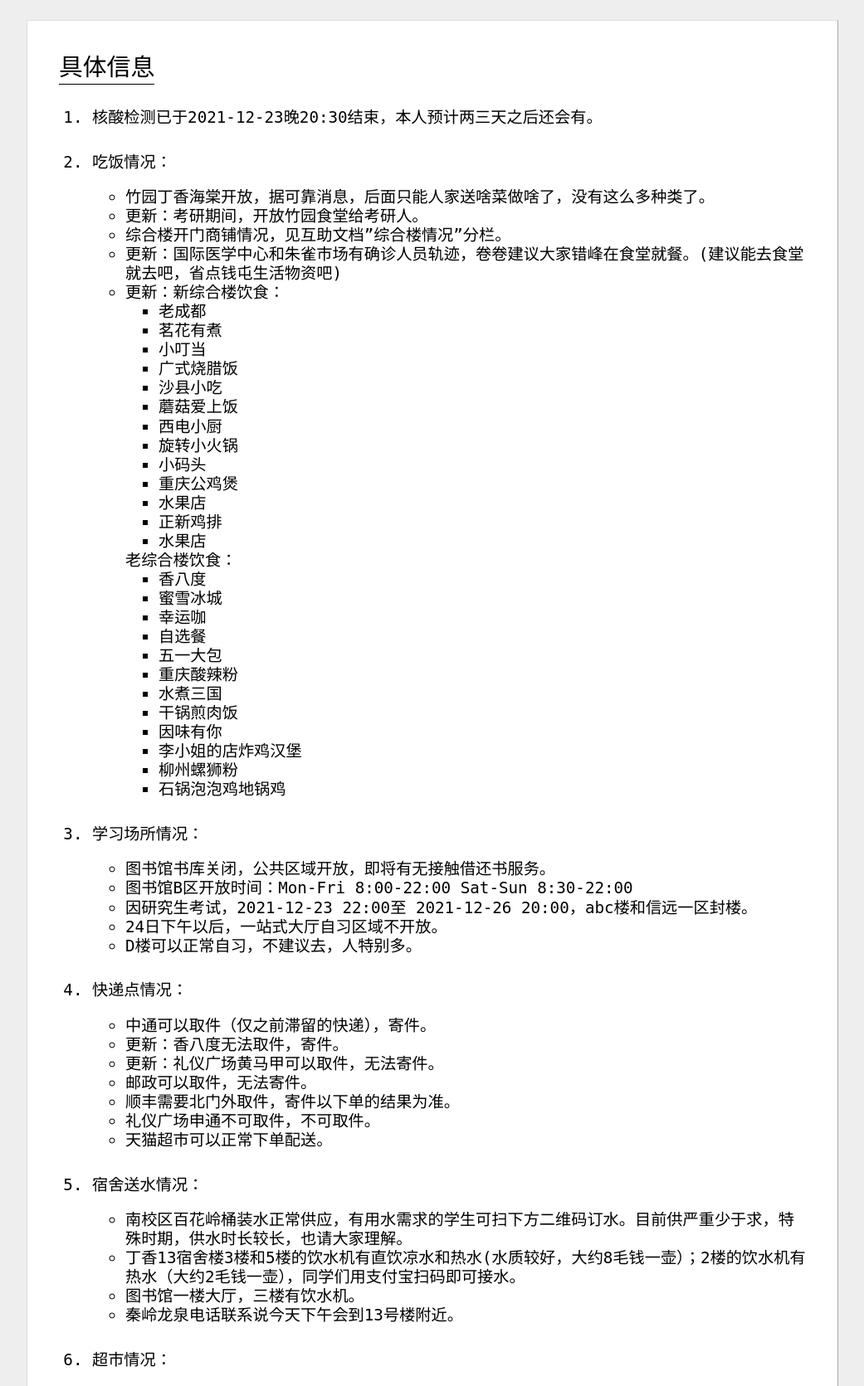
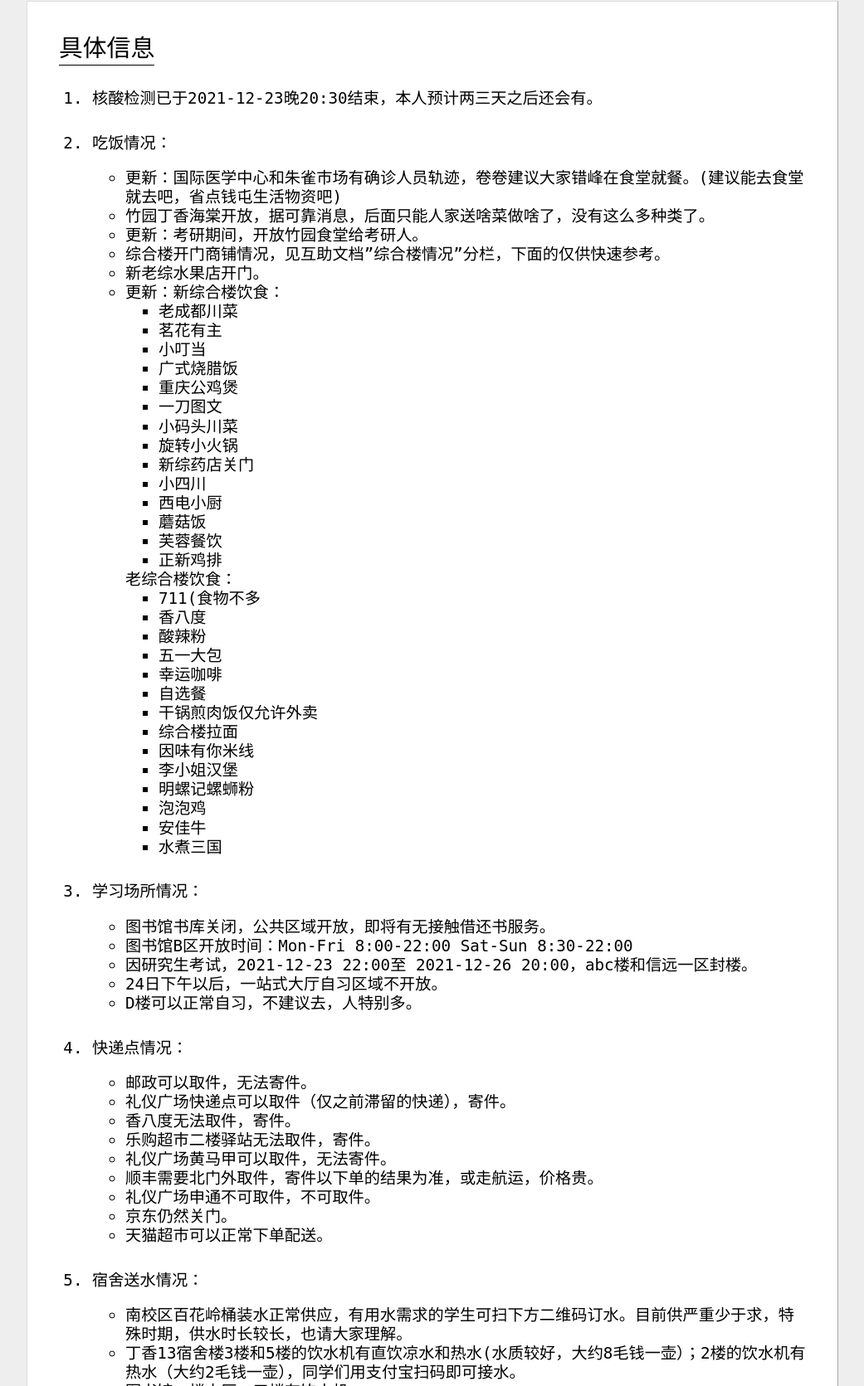
Before and after one commit to BenderBlog/benderblog.github.io, a plain HTML site: page SpiritFlown.html in a window 1280 px wide. Shown: the part 1129-2800 px from the top of the page at 83% size, without its empty margins (119-1160 px from the left). Drawn offline with Linux system fonts and the light colour scheme; a web font is replaced by a local one.

Commit message:
Update SpiritFlown.html

```diff
--- a/SpiritFlown.html
+++ b/SpiritFlown.html
@@ -16,7 +16,7 @@
     <p align="center" style="font-size:50px"><b>西电疫情互助文档整理</b></p>
 
     <article>
-    <h1>最近更新 2021-12-24 12:00</h1>
+    <h1>最近更新 2021-12-24 15:00</h1>
     <p>
         SuperBart 根据互助文档整理
         感谢：<a href="https://www.moefactory.com/"  target="_blank">Robotxm</a>，卷卷，可爱的诗人姐姐，对策府库的咕咕咕，<a href="https://ste.xidian.edu.cn/" target="_blank">通信工程学院</a>，西电网管会
@@ -24,10 +24,10 @@
     <p>
         有人说腾讯文档加载慢，希望纯html能加载快一点。<br>
         顺便利用github的历史保存功能，给这段历史存档。<br>
-        校外人士不要张扬，谢谢。
+        Licensed Under CC-BY-SA 4.0.
     </p>
     <p>
-        <a href="https://docs.qq.com/sheet/DWmttV0hZbFFYQmVv?tab=BB08J2">互助文档</a></p><br>
+        <a href="https://docs.qq.com/sheet/DWmttV0hZbFFYQmVv?tab=BB08J2">互助文档</a></p>
         <a href="https://docs.qq.com/doc/DSWtNQnRBbXdxakhR">写下你关于西电的故事</a></p>
     </p>
     </article>
@@ -60,40 +60,44 @@
         <li>
             <p>吃饭情况：</p>
             <ul>
+                <li>更新：国际医学中心和朱雀市场有确诊人员轨迹，卷卷建议大家错峰在食堂就餐。(建议能去食堂就去吧，省点钱屯生活物资吧)
                 <li>竹园丁香海棠开放，据可靠消息，后面只能人家送啥菜做啥了，没有这么多种类了。</li>
                 <li>更新：考研期间，开放竹园食堂给考研人。</li>
-                <li>综合楼开门商铺情况，见互助文档”综合楼情况”分栏。</li>
-                <li>更新：国际医学中心和朱雀市场有确诊人员轨迹，卷卷建议大家错峰在食堂就餐。(建议能去食堂就去吧，省点钱屯生活物资吧)
+                <li>综合楼开门商铺情况，见互助文档”综合楼情况”分栏，下面的仅供快速参考。</li>
+                <li>新老综水果店开门。
                 <li>更新：新综合楼饮食：
                     <ul>
-                        <li>老成都
-                        <li>茗花有煮
+                        <li>老成都川菜
+                        <li>茗花有主
                         <li>小叮当
                         <li>广式烧腊饭
-                        <li>沙县小吃
-                        <li>蘑菇爱上饭
+                        <li>重庆公鸡煲
+                        <li>一刀图文
+                        <li>小码头川菜
+                        <li>旋转小火锅
+                        <li>新综药店关门
+                        <li>小四川
                         <li>西电小厨
-                        <li>旋转小火锅
-                        <li>小码头
-                        <li>重庆公鸡煲
-                        <li>水果店
+                        <li>蘑菇饭
+                        <li>芙蓉餐饮
                         <li>正新鸡排
-                        <li>水果店
                     </ul>
                     老综合楼饮食：
                     <ul>
+                        <li>711(食物不多
                         <li>香八度
-                        <li>蜜雪冰城
-                        <li>幸运咖
+                        <li>酸辣粉
+                        <li>五一大包
+                        <li>幸运咖啡
                         <li>自选餐
-                        <li>五一大包
-                        <li>重庆酸辣粉
+                        <li>干锅煎肉饭仅允许外卖
+                        <li>综合楼拉面
+                        <li>因味有你米线
+                        <li>李小姐汉堡
+                        <li>明螺记螺蛳粉
+                        <li>泡泡鸡
+                        <li>安佳牛
                         <li>水煮三国
-                        <li>干锅煎肉饭
-                        <li>因味有你
-                        <li>李小姐的店炸鸡汉堡
-                        <li>柳州螺狮粉
-                        <li>石锅泡泡鸡地锅鸡
                     </ul>
                 </li>
             </ul>
@@ -111,12 +115,14 @@
         <li>
             <p>快递点情况：</p>
             <ul>
-                <li>中通可以取件（仅之前滞留的快递），寄件。
-                <li>更新：香八度无法取件，寄件。
-                <li>更新：礼仪广场黄马甲可以取件，无法寄件。
                 <li>邮政可以取件，无法寄件。
-                <li>顺丰需要北门外取件，寄件以下单的结果为准。
+                <li>礼仪广场快递点可以取件（仅之前滞留的快递），寄件。
+                <li>香八度无法取件，寄件。
+                <li>乐购超市二楼驿站无法取件，寄件。
+                <li>礼仪广场黄马甲可以取件，无法寄件。
+                <li>顺丰需要北门外取件，寄件以下单的结果为准，或走航运，价格贵。
                 <li>礼仪广场申通不可取件，不可取件。
+                <li>京东仍然关门。
                 <li>天猫超市可以正常下单配送。
             </ul>
         </li>
@@ -149,23 +155,38 @@
                 <li>更新：老综图文快印开门。
                 <li>丁香13打印店、新综夏之恋、老综金艺、金创快印、新综里壹刀图文、老综图文快印开门。
                 <li>应急打印，可查看互助表格联系方式。
-
+                <li>偏题：新综合楼晨光文具店开门。
             </ul>
         </li>
         <li>
             <p>生活情况：</p>
             <ul>
-                <li>审美、美域理发店、世纪宠儿、丝域美发开门。
-                <li>新老综合楼药店全部开门。
-                <li>浣熊洗衣暂停取送服务。
-                <li>电脑维修未开门。
+                <li>南方剪发关门。其余剪发店应该全部开门。
+                <li>新综科达眼镜开门。
+                <li>老综药店开门，新综药店关门。
+                <li>浣熊洗衣暂停取送服务，老综干洗店关门。
+                <li>新综电脑维修未开门，老综电脑维修和联想关门。
+                <li>博远健身关门。
             </ul>
         </li>
     </ol>
+    如有疏忽，请您原谅。
     <p>
-    如有疏忽，请您原谅。<br>
-    别苦着脸了，幽幽子一定会在冥冥中保佑我们的:-)
+    </article>
 
+    <article>
+    <h1>精神支持</h1>
+    <p>
+    别苦着脸了，幽幽子一定会在冥冥中保佑我们的:-)<br>
+    <img src="https://img.moegirl.org.cn/common/f/fa/11640118.jpg">
+    </p>
+    <p>
+    SuperBart Recording Emergency Presents Soft Rock Series:<br>
+    <a href="https://music.163.com/#/album?id=1578695">Now and Then - Carpenters</a><br>
+    Sing, sing a song<br>
+    Let the world sing along<br>
+    Sing of love there could be<br>
+    Sing for you and for me...
     </p>
     </article>
 
```
